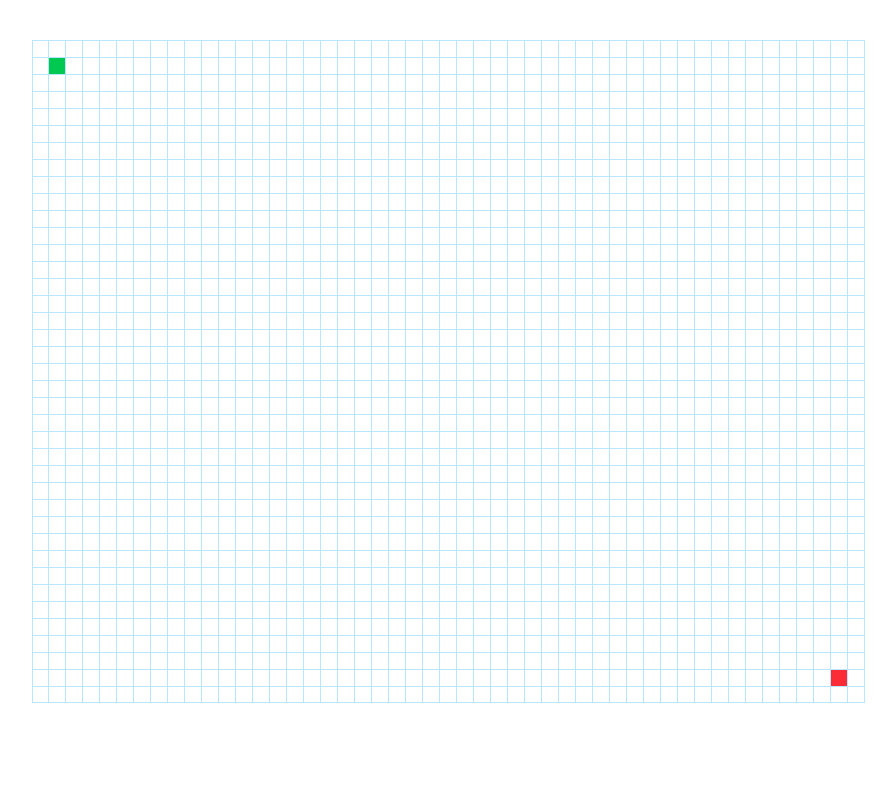
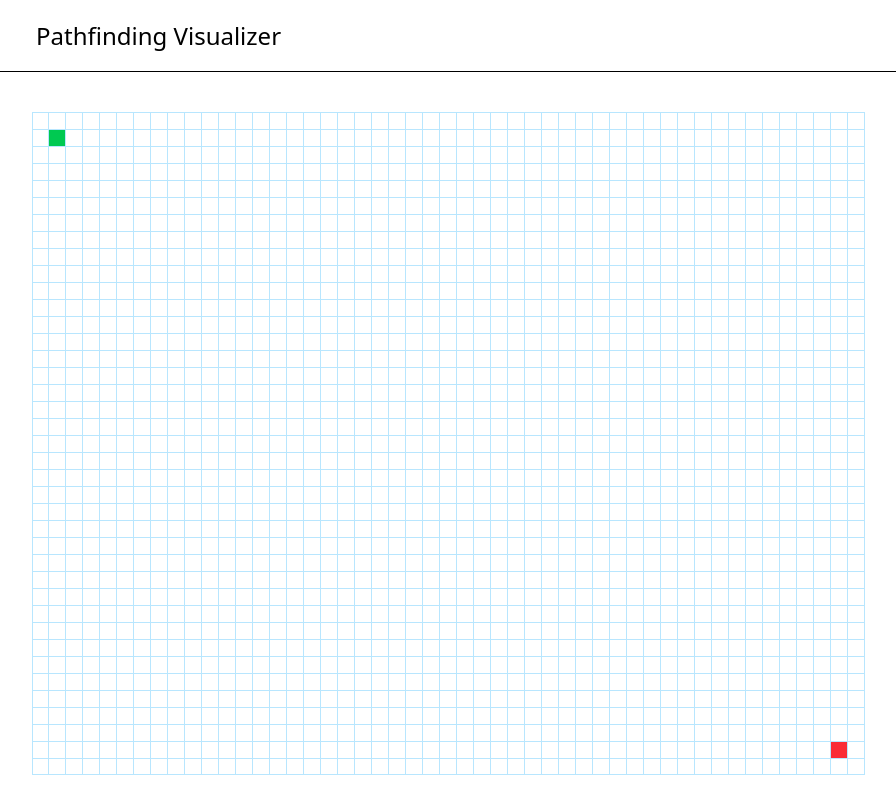
Before and after one commit to Harry-Leepz/pathfinding-visualizer, a React (Vite) app: page / in a window 1280 px wide. Shown: the whole page, without its empty margins (192-1088 px from the left). Built offline with nearby package versions, Linux system fonts and the light colour scheme.

Commit message:
feat: restructure App component to include Navigation and improve layout

```diff
--- a/src/App.tsx
+++ b/src/App.tsx
@@ -3,6 +3,7 @@ import { TileProvider } from "./context/tile/TileProvider";
 import { SpeedProvider } from "./context/speed/SpeedProvider";
 
 import GridContainer from "./components/grid";
+import Navigation from "./components/navigation";
 
 function App() {
   return (
@@ -10,7 +11,10 @@ function App() {
       <PathfindingProvider>
         <TileProvider>
           <SpeedProvider>
-            <GridContainer />
+            <div className='h-screen w-screen flex flex-col'>
+              <Navigation />
+              <GridContainer />
+            </div>
           </SpeedProvider>
         </TileProvider>
       </PathfindingProvider>
```
